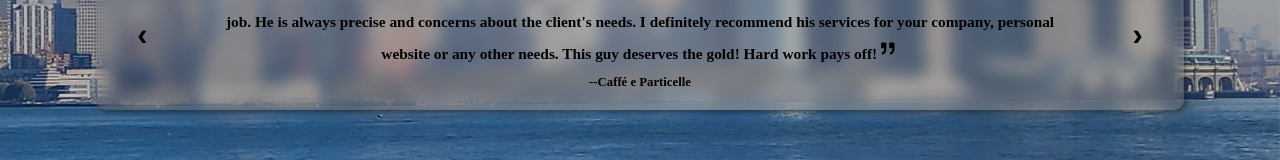
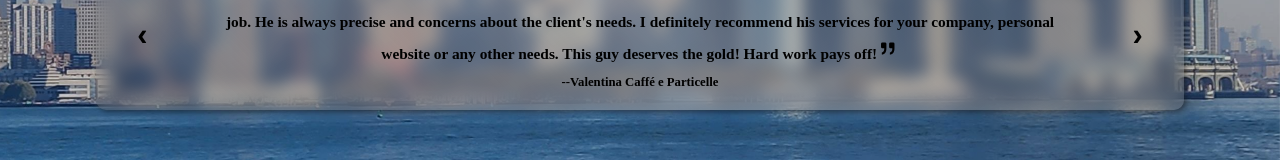
Before and after one commit to CRobinson1985/Portfolio, a React (Vite) app: page / in a window 1280 px wide. Shown: the part 481-641 px from the top of the page. Built offline with nearby package versions, Linux system fonts and the light colour scheme; a web font is replaced by a local one.

Commit message:
v0.371 --Added Valentina to review name

```diff
--- a/src/components/reviews.js
+++ b/src/components/reviews.js
@@ -5,7 +5,7 @@ const reviews = [
   //     'Probably one of the best! Very patient listens to your vision and offers great solutions. I highly recommend',
   // },
   {
-    name: 'Caffé e Particelle',
+    name: 'Valentina Caffé e Particelle',
     review:
       "Christopher created my italian website! It's awesome! He is professional, down to earth, polite, accurate and passionate about his job. He is always precise and concerns about the client's needs. I definitely recommend his services for your company, personal website or any other needs. This guy deserves the gold! Hard work pays off!",
   },
```
